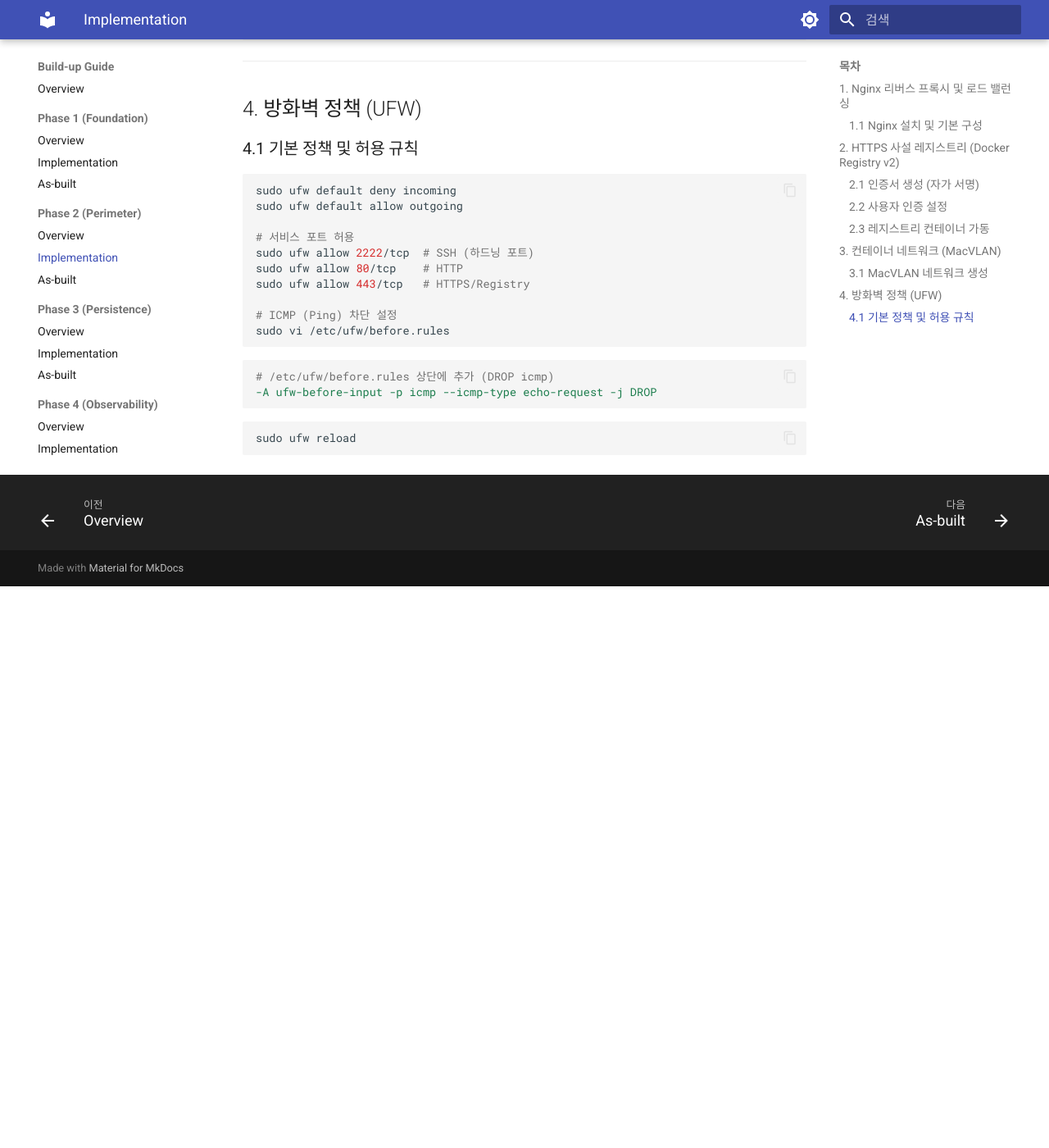
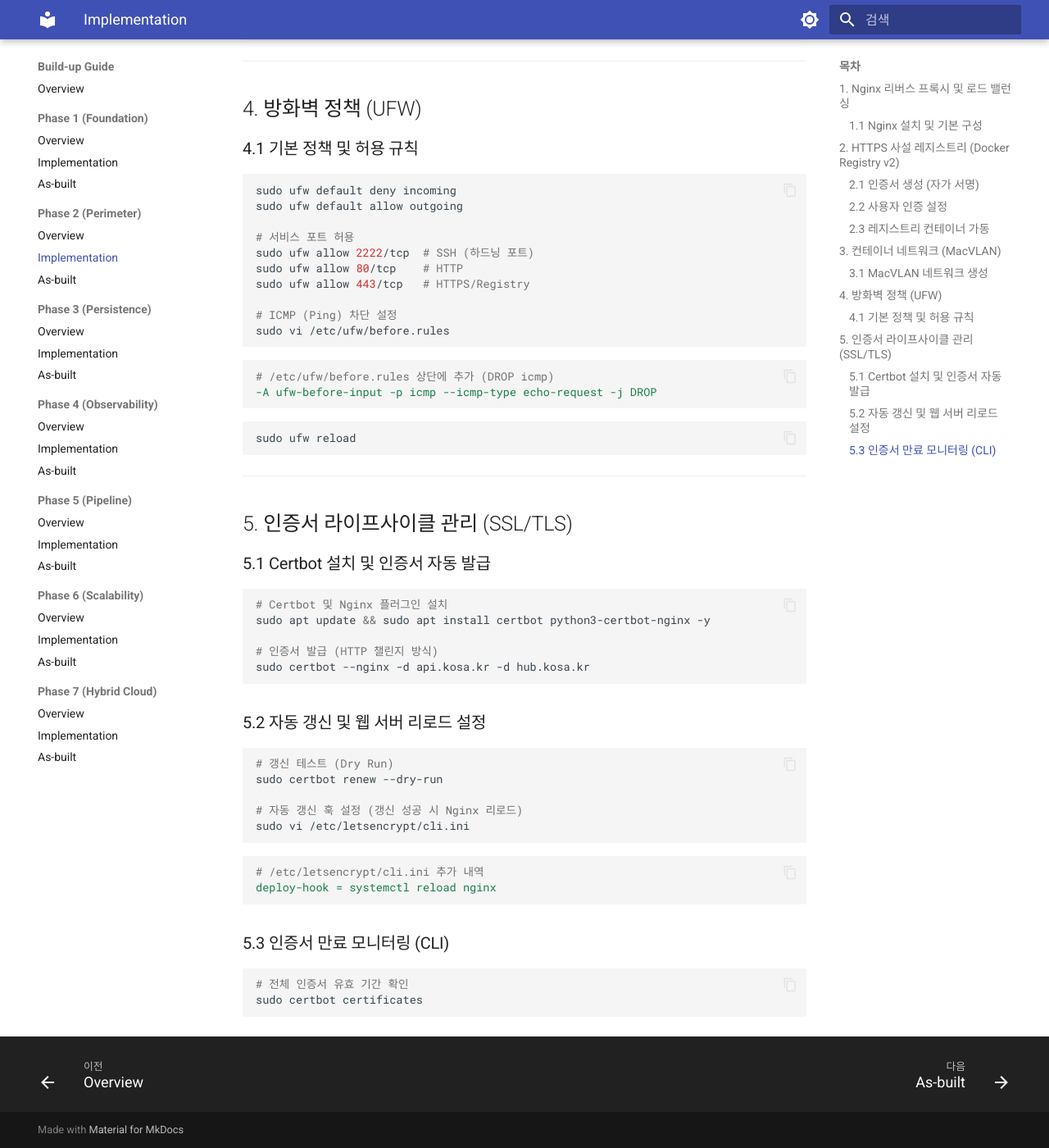
Before and after one commit to ksj686/cloud_infra, an MkDocs documentation site: the page built from docs/build-up/02_perimeter/IMPLEMENTATION.md, in a window 1280 px wide and 1400 px high, scrolled down 2189 px. Shown: the whole window at 82% size. Built offline with MkDocs 1.6.1 and Material for MkDocs 9.7.7, drawn with Linux system fonts in a browser that asks for light colours; before the commit the page ends 2904 px from its top, so only the background shows below that.

Commit message:
security: 인증서 라이프사이클 관리 전략 및 Certbot 자동화 지침 추가  - Phase 2 (Perimeter) 가이드 내 SSL/TLS 인증서 발급 및 자동 갱신 전략 수립  - IMPLEMENTATION.md에 Certbot 설치, Nginx 연동 및 갱신 훅(deploy-hook) 절차 추가  - README.md에 인증서 만료 모니터링 및 운영 지속성 확보 지침 반영  - 프로젝트 경계 보안의 운영 안정성 강화를 위한 기술 명세 정교화

````diff
--- a/docs/build-up/02_perimeter/IMPLEMENTATION.md
+++ b/docs/build-up/02_perimeter/IMPLEMENTATION.md
@@ -134,3 +134,39 @@
 ```bash
 sudo ufw reload
 ```
+
+---
+
+## 5. 인증서 라이프사이클 관리 (SSL/TLS)
+
+### 5.1 Certbot 설치 및 인증서 자동 발급
+
+```bash
+# Certbot 및 Nginx 플러그인 설치
+sudo apt update && sudo apt install certbot python3-certbot-nginx -y
+
+# 인증서 발급 (HTTP 챌린지 방식)
+sudo certbot --nginx -d api.kosa.kr -d hub.kosa.kr
+```
+
+### 5.2 자동 갱신 및 웹 서버 리로드 설정
+
+```bash
+# 갱신 테스트 (Dry Run)
+sudo certbot renew --dry-run
+
+# 자동 갱신 훅 설정 (갱신 성공 시 Nginx 리로드)
+sudo vi /etc/letsencrypt/cli.ini
+```
+
+```yaml
+# /etc/letsencrypt/cli.ini 추가 내역
+deploy-hook = systemctl reload nginx
+```
+
+### 5.3 인증서 만료 모니터링 (CLI)
+
+```bash
+# 전체 인증서 유효 기간 확인
+sudo certbot certificates
+```
````
Also changed, not shown: docs/build-up/02_perimeter/README.md (+4 -0 lines).
